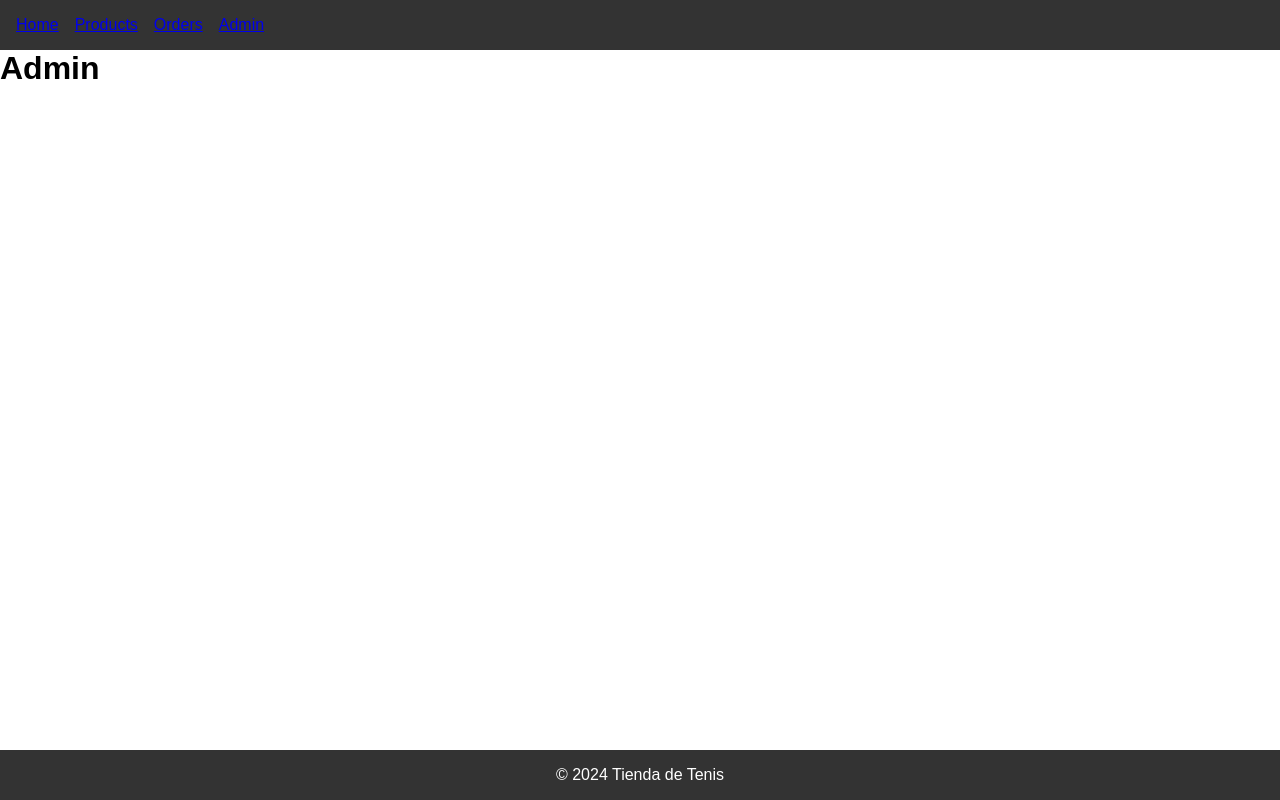
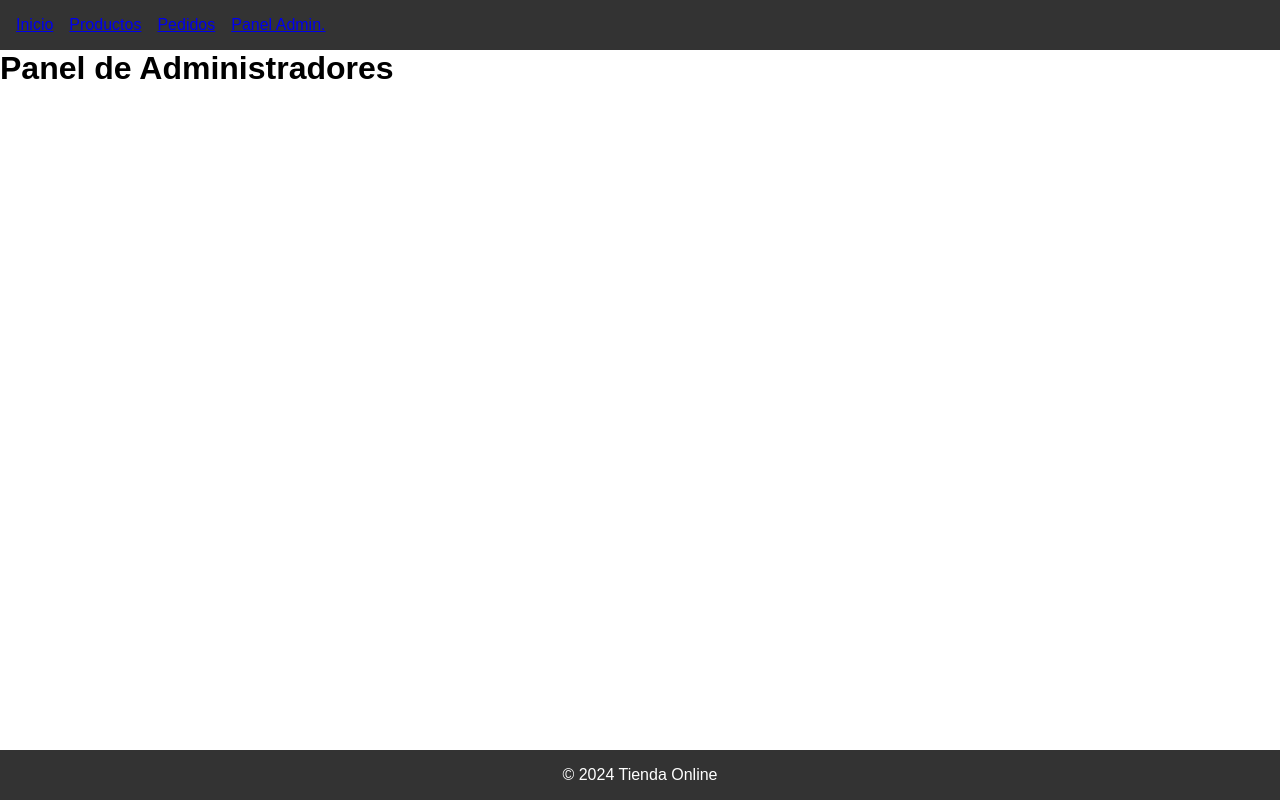
Before and after one commit to DavidMChay/gestor-tienda, a React (Create React App) app: page /admin in a window 1280 px wide. Built offline with nearby package versions, Linux system fonts and the light colour scheme.

Commit message:
chore: Update footer and header text for better localization

```diff
--- a/src/components/Footer.js
+++ b/src/components/Footer.js
@@ -4,7 +4,7 @@ import React from 'react';
 const Footer = () => {
   return (
     <footer>
-      <p>&copy; 2024 Tienda de Tenis</p>
+      <p>&copy; 2024 Tienda Online</p>
     </footer>
   );
 };
--- a/src/components/Header.js
+++ b/src/components/Header.js
@@ -7,10 +7,10 @@ const Header = () => {
     <header>
       <nav>
         <ul>
-          <li><Link to="/">Home</Link></li>
-          <li><Link to="/products">Products</Link></li>
-          <li><Link to="/orders">Orders</Link></li>
-          <li><Link to="/admin">Admin</Link></li>
+          <li><Link to="/">Inicio</Link></li>
+          <li><Link to="/products">Productos</Link></li>
+          <li><Link to="/orders">Pedidos</Link></li>
+          <li><Link to="/admin">Panel Admin.</Link></li>
         </ul>
       </nav>
     </header>
--- a/src/pages/Admin.js
+++ b/src/pages/Admin.js
@@ -4,7 +4,7 @@ import React from 'react';
 const Admin = () => {
   return (
     <div>
-      <h1>Admin</h1>
+      <h1>Panel de Administradores</h1>
     </div>
   );
 };
--- a/src/pages/Home.js
+++ b/src/pages/Home.js
@@ -4,7 +4,7 @@ import React from 'react';
 const Home = () => {
   return (
     <div>
-      <h1>Welcome to the Tennis Shop</h1>
+      <h1>¡Bienvenido a nuestra tienda en linea!</h1>
     </div>
   );
 };
--- a/src/pages/Orders.js
+++ b/src/pages/Orders.js
@@ -4,7 +4,7 @@ import React from 'react';
 const Orders = () => {
   return (
     <div>
-      <h1>Orders</h1>
+      <h1>Pedidos</h1>
     </div>
   );
 };
--- a/src/pages/Products.js
+++ b/src/pages/Products.js
@@ -4,7 +4,7 @@ import React from 'react';
 const Products = () => {
   return (
     <div>
-      <h1>Products</h1>
+      <h1>Nuestros Productos</h1>
     </div>
   );
 };
```
